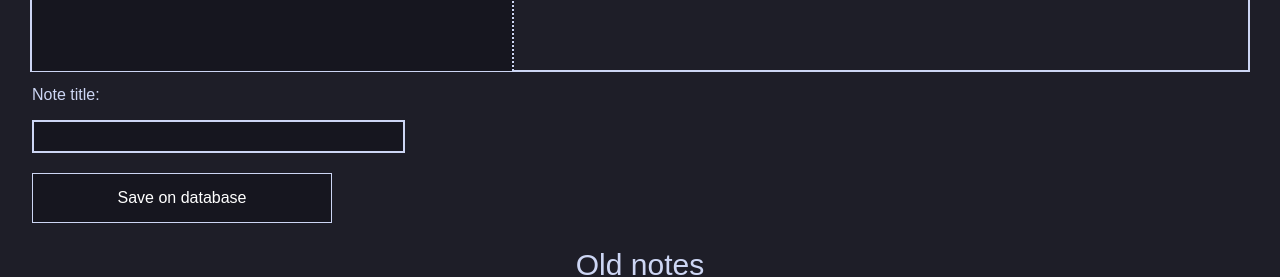
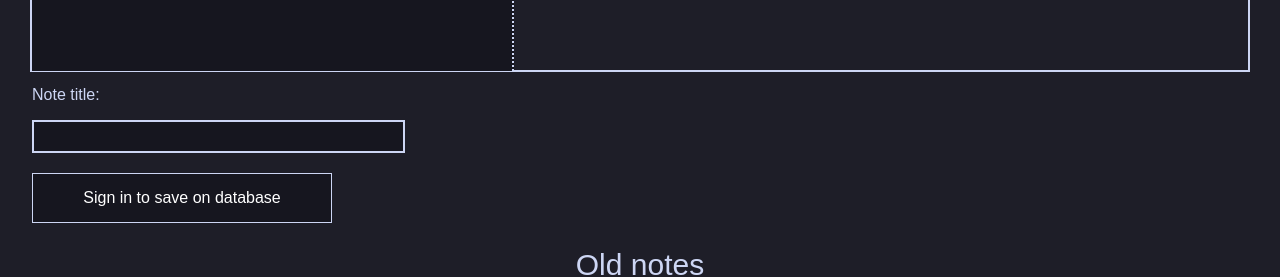
Before and after one commit to pchagas72/personal_website, a React (Vite) app: page /notebook in a window 1280 px wide. Shown: the part 1533-1810 px from the top of the page. Built offline with nearby package versions, Linux system fonts and the light colour scheme; no server answers; the database is empty; a web font is replaced by a local one.

Commit message:
Added auth to notebook

```diff
--- a/src/routes/Notebook.tsx
+++ b/src/routes/Notebook.tsx
@@ -9,6 +9,7 @@ import firebase from 'firebase/compat/app';
 import 'firebase/firestore'
 import 'firebase/auth';
 import { collection, doc, getFirestore, onSnapshot, setDoc } from 'firebase/firestore';
+import { getAuth, GoogleAuthProvider, signInWithPopup } from 'firebase/auth';
 
 const app = firebase.initializeApp({
   apiKey: "AIzaSyDuY4wlWQJtfV93_scQPetZxs3_BbBS5Jc",
@@ -21,6 +22,8 @@ const app = firebase.initializeApp({
 })
 
 const firestore = getFirestore(app)
+
+const auth = getAuth(app)
 
 function Notebook(){
 
@@ -60,6 +63,17 @@ Be aware that this is the first version of this tool!
 
     const [inputTitle, setInputTitle] = useState("")
 
+    //@ts-ignore
+    const [user, setUser] = useState('')
+
+    const handleGoogle = () => {
+        const provider = new GoogleAuthProvider();
+        signInWithPopup(auth,provider).then((data)=>
+            //@ts-ignore
+            setUser(data.user.email)
+        );
+    }
+
     return (
         <>
             <CS content={notebookMd}/>
@@ -81,7 +95,10 @@ Be aware that this is the first version of this tool!
                 <div className='sendToFirebaseDiv'>
                     <p> Note title: </p>
                     <textarea className='titleText' value={inputTitle} onChange={(e) => setInputTitle(e.target.value)}/>
-                    <button onClick={() => sendToFirebase(inputTitle, input)}>Save on database</button>
+                    { user == "pedrochagas.sh@gmail.com"?
+                        <button onClick={() => sendToFirebase(inputTitle, input)}>Save on database</button>
+                        : user? <p>Looks like you don't have permission to upload items to the database...</p>:<button onClick={handleGoogle}>Sign in to save on database</button>
+                    }
                 </div>
                 <h2 className='titleH2'> Old notes </h2>
                 <ul className='oldNotes'>
```
